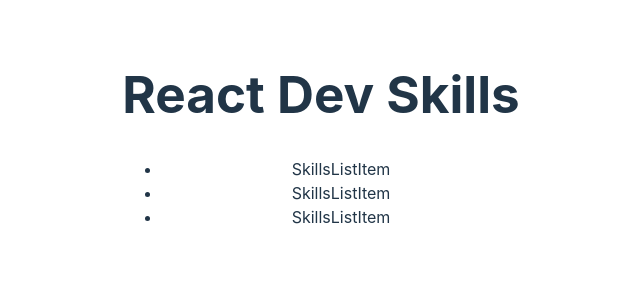
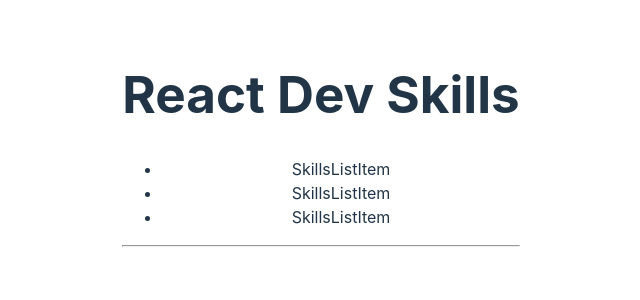
Before and after one commit to edgonzales/react-dev-skills, a React (Vite) app: page / in a window 1280 px wide. Shown: the top 300 px of the page, without its empty margins (319-959 px from the left). Built offline with nearby package versions, Linux system fonts and the light colour scheme.

Commit message:
Add Horizontal Rule component

```diff
--- a/src/App.jsx
+++ b/src/App.jsx
@@ -1,6 +1,7 @@
 //import { useState } from 'react'
 import './App.css'
-import ToDoList from './SkillList';
+import SkillList from './SkillList'
+import HorizontalRule from './hr'
 
 function App() {
   // const [count, setCount] = useState(0)
@@ -8,7 +9,8 @@ function App() {
   return (
     <>
       <h1>React Dev Skills</h1>
-      <ToDoList />
+      <SkillList />
+      <HorizontalRule />
     </>
   )
 }
--- /dev/null
+++ b/src/hr.jsx
@@ -0,0 +1,5 @@
+export default function HorizontalRule() {
+    return(
+        <hr />
+    )
+}
```
